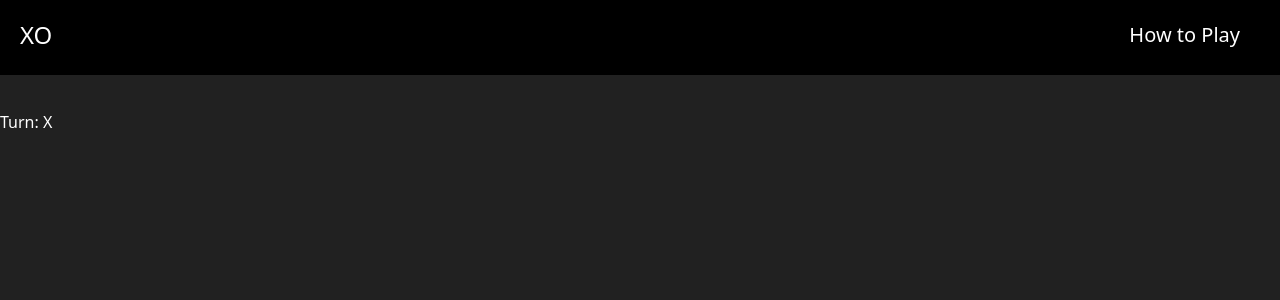
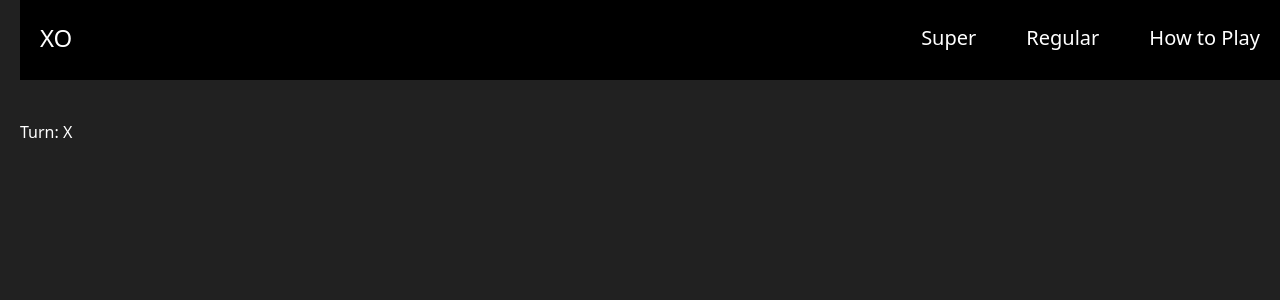
Before and after one commit to ksinha5nov/super-xo, a React (Vite) app: page /super in a window 1280 px wide. Shown: the top 300 px of the page. Built offline with nearby package versions, Linux system fonts and the light colour scheme.

Commit message:
super regular routes

```diff
--- a/src/components/NavBar.tsx
+++ b/src/components/NavBar.tsx
@@ -1,26 +1,23 @@
 import { Box, Modal, Typography } from '@mui/material';
 import React, { useState } from 'react'
+import { Link } from 'react-router-dom';
 
 const NavBar = () => {
 
-    const containerStyle = {
-        //display: 'flex',
-        marginBottom: '20px',
-        flexDirection: 'column',
-        height: '90px',
-        width: '100%',  // Ensure the container takes up 100% of the viewport width
-        color: 'white',
-        backgroundSize: 'cover'
-      };
+  // const history = useHistory();
 
   const navBarStyle = {
+    position: 'fixed',
+    top: '0',
     display: 'flex',
     justifyContent: 'space-between',
     alignItems: 'center',
     padding: '10px 20px',
     borderBottom: '5px solid black',  // Adds a white border at the bottom
     width: '100%',
-        background: 'black'  // Ensure the nav bar takes up 100% of the width
+    background: 'black',  // Ensure the nav bar takes up 100% of the width
+    marginBottom: '20px',
+    height: '80px'
   };
 
   const mainStyle = {
@@ -43,7 +40,7 @@ const NavBar = () => {
   };
 
   const modalStyle = {
-        position: 'absolute' as 'absolute',
+    position: 'absolute',
     top: '50%',
     left: '50%',
     color: 'black',
@@ -56,22 +53,31 @@ const NavBar = () => {
     alignItems: 'center'
   };
 
+  const linksStyle = {
+    display: 'flex',
+    gap: '10px',
+    alignItems: 'center'
+  };
+
   const [open, setOpen] = useState<boolean>(false);
   const handleOpen = () => setOpen(true);
   const handleClose = () => setOpen(false);
 
   return (
-    <div style={containerStyle}>
     <div style={navBarStyle}>
       <div style={titleStyle}>XO</div>
+      <div style={linksStyle}>
+        <Link to={"/super"}><button style={buttonStyle}>Super</button></Link>
+        <Link to={"/regular"}><button style={buttonStyle}>Regular</button></Link>
         <button onClick={handleOpen} style={buttonStyle}>How to Play</button>
+      </div>
       <Modal
         open={open}
         onClose={handleClose}
         aria-labelledby="modal-modal-title"
         aria-describedby="modal-modal-description"
       >
-        <Box sx = {modalStyle}>
+        <Box sx={modalStyle}>
           <Typography id="modal-modal-title" variant='h5' component='h2' alignItems='center'>
             How To Play?
           </Typography>
@@ -82,8 +88,6 @@ const NavBar = () => {
         </Box>
       </Modal>
     </div>
-    </div>
-
   )
 }
 
--- a/src/components/superBoard.tsx
+++ b/src/components/superBoard.tsx
@@ -55,6 +55,7 @@ const SuperBoard: React.FC<SuperBoardProps> = () => {
 
   return (
     <>
+      <div className="flex items-center flex-col gap-28">
         <div className="grid grid-cols-3 gap-4 place-items-center">
           {board.map(
             (val, idx) => val === "" ? (
@@ -71,7 +72,8 @@ const SuperBoard: React.FC<SuperBoardProps> = () => {
             )
           )}
         </div>
-      <div className="m-28 text-5xl">Turn: {turn === 1 ? "X" : "O"}</div>
+        <div className="text-5xl">Turn: {turn === 1 ? "X" : "O"}</div>
+      </div>
     </>
   );
 };
--- a/src/index.css
+++ b/src/index.css
@@ -9,10 +9,11 @@
 }
 
 body {
+  height: 100dvh;
   background-color: #212121;
   /* background-image: url("/src/assets/super-xo-bg.png"); */
   background-repeat: no-repeat;
   background-size: cover;
   color: white;
-  padding: 0px;
+  padding: 120px 20px  0;
 }
```
Lines whose indentation alone changed are shown as unchanged.
